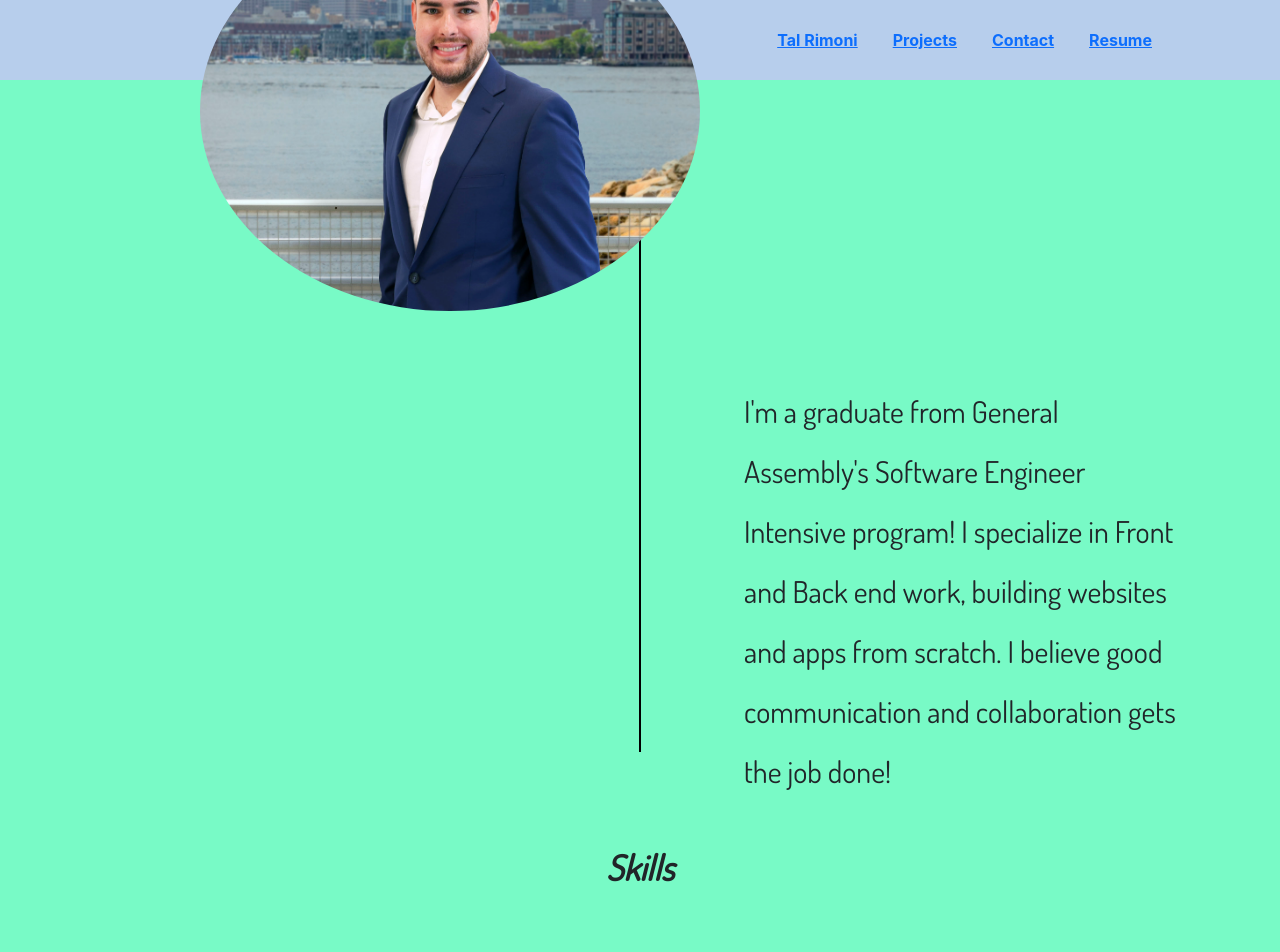
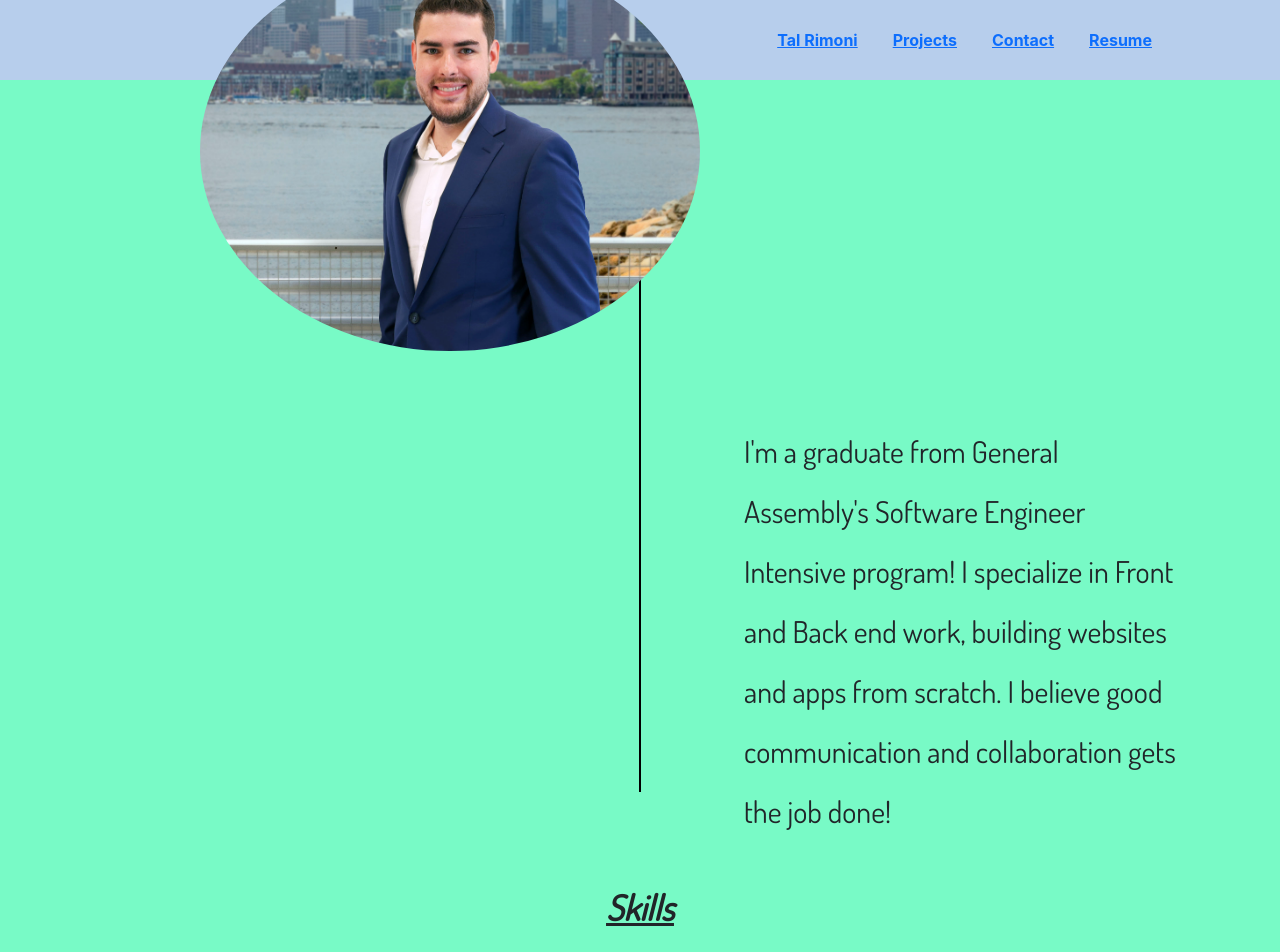
Before and after one commit to trimoni/portfolio-rimoni, a React (Create React App) app: page / in a window 1280 px wide. Shown: the top 952 px of the page. Built offline with nearby package versions, Linux system fonts and the light colour scheme; the HTML template or start-up script is replaced by a standard one.

Commit message:
fix padding

```diff
--- a/src/styles/Home.module.css
+++ b/src/styles/Home.module.css
@@ -9,7 +9,7 @@
 
 .skills {
   text-align: center;
-  padding-bottom: 80px;
+  text-decoration: underline;
 }
 
 .line {
```
